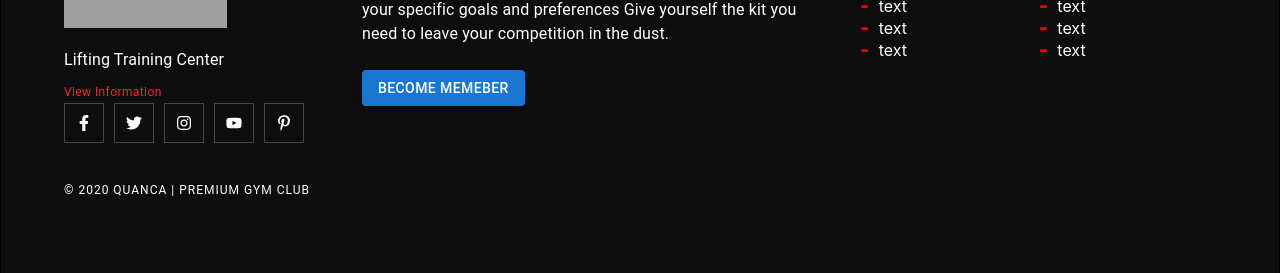
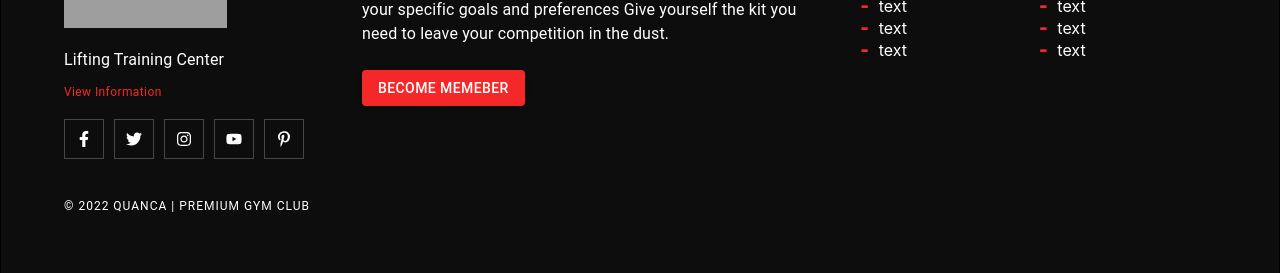
Before and after one commit to mdibuhossain/fitness_cloud, a React (Create React App) app: page / in a window 1280 px wide. Shown: the part 975-1248 px from the top of the page. Built offline with nearby package versions, Linux system fonts and the light colour scheme; no server answers; grey boxes are pictures that could not be loaded.

Commit message:
footer complete

```diff
--- a/src/App.css
+++ b/src/App.css
@@ -10,7 +10,7 @@ li{
 }
 li::before {
   content: "-";
-  color: red;
+  color: #f42828;
   font-weight: bold;
   display: inline-block;
   font-size: 1.15rem;
@@ -41,8 +41,8 @@ html, body {
 }
 
 .footer-icon:hover{
-  background: red;
-  border: 1px solid red;
+  background: #f42828;
+  border: 1px solid #f42828;
   transition: 0.4s ease-in;
 }
 
--- a/src/components/Footer.js
+++ b/src/components/Footer.js
@@ -19,7 +19,7 @@ const Footer = () => {
                                     Lifting Training Center
                                 </Typography>
                                 <Typography variant='caption' sx={{ color: '#f42828' }}>View Information</Typography>
-                                <Box sx={{ display: 'flex' }}>
+                                <Box sx={{ display: 'flex', mt: 2 }}>
                                     <Box className="footer-icon">
                                         <FaFacebookF />
                                     </Box>
@@ -46,7 +46,7 @@ const Footer = () => {
                         <Typography sx={{ my: 3 }}>
                             We match you with the trainer best equipped to help you meet your specific goals and preferences Give yourself the kit you need to leave your competition in the dust.
                         </Typography>
-                        <Button variant="contained" color="primary">Become Memeber</Button>
+                        <Button variant="contained" sx={{ background: '#f42828 !important' }}>Become Memeber</Button>
                     </Grid>
                     <Grid item xs={12} md={4}>
                         <Grid container>
@@ -82,7 +82,7 @@ const Footer = () => {
                     </Grid>
                 </Grid>
                 <Typography variant='overline' sx={{ mt: 2, display: 'inline-block' }}>
-                    © 2020 Quanca | Premium Gym Club
+                    © 2022 Quanca | Premium Gym Club
                 </Typography>
             </Container>
         </Box>
```
